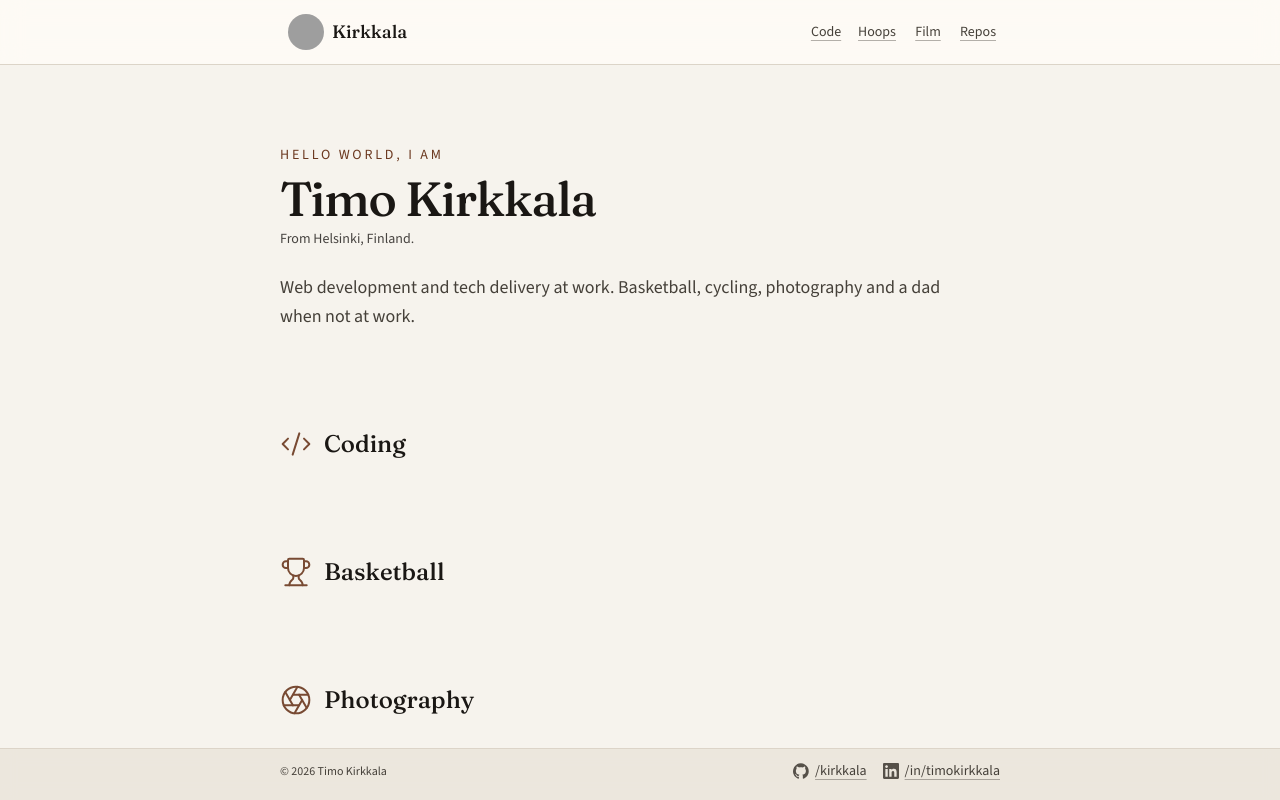
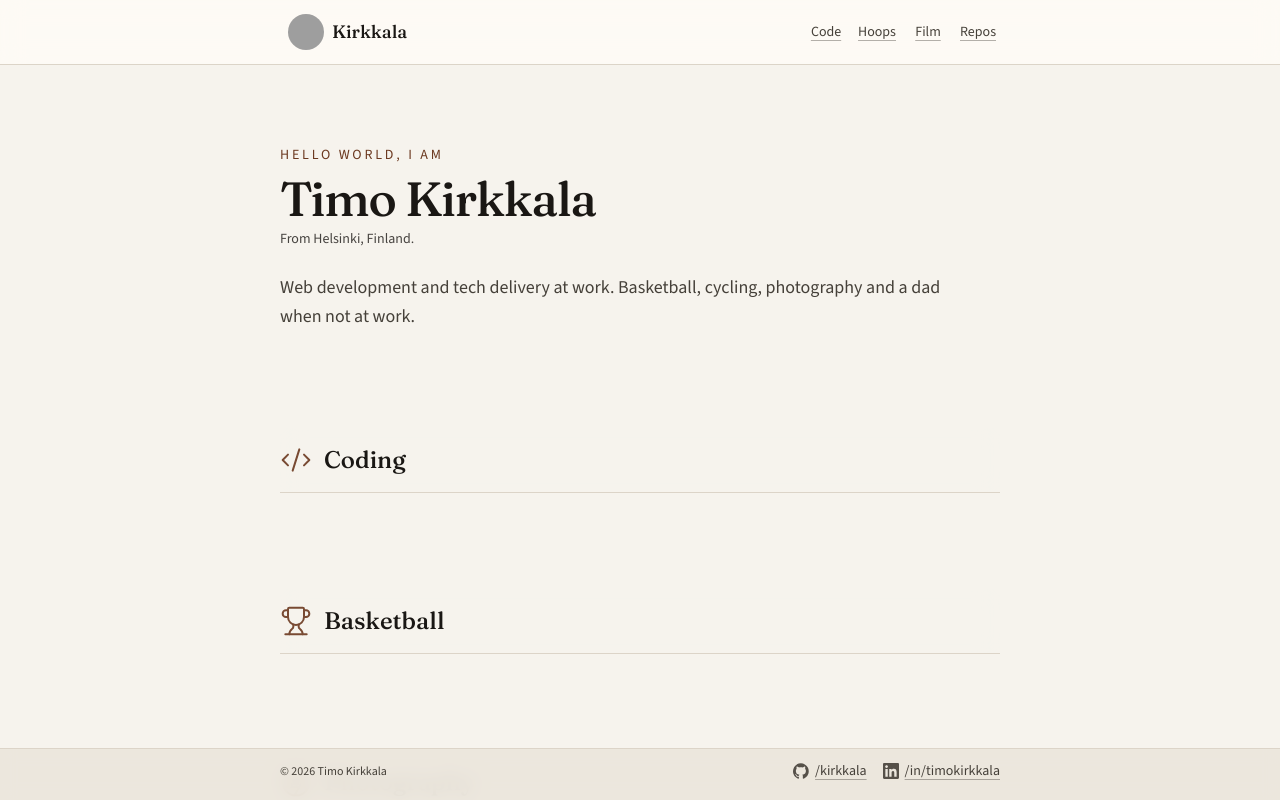
Before and after one commit to kirkkala/kirkkala-site, a Next.js app: page / in a window 1280 px wide. Shown: the top 800 px of the page. Built offline with nearby package versions, Linux system fonts and the light colour scheme; no server answers; grey boxes are pictures that could not be loaded.

Commit message:
Menu/accordion scrolling

```diff
--- a/src/app/globals.css
+++ b/src/app/globals.css
@@ -3,6 +3,8 @@
 :root {
   /* Sticky header clearance for #anchors (must stay ≥ visual header height) */
   --header-scroll-gap: 4.5rem;
+  /* Measured .site-header height (px); sticky section titles use this so they sit flush under the header */
+  --header-height: 4.5rem;
   /* Fixed footer bar — keep in sync with .site-footer / .footer-inner vertical size */
   --footer-fixed-height: 3.25rem;
   --paper: #f6f3ed;
@@ -269,6 +271,18 @@ button:focus-visible {
     @apply flex scroll-mt-[var(--header-scroll-gap)] flex-col gap-0;
   }
 
+  /* Stays under the site header while scrolling this section; scrolls away when the next section enters. */
+  .section-accordion-heading {
+    position: sticky;
+    /* Flush under .site-header — uses real header height, not --header-scroll-gap (+buffer) */
+    top: var(--header-height);
+    z-index: 35;
+    /* Match main column (paper); translucency lets backdrop-blur read when body scrolls underneath */
+    @apply border-b border-border bg-paper/82 backdrop-blur-md;
+    padding-top: 1rem;
+    padding-bottom: 1rem;
+  }
+
   .section-accordion-panel-outer {
     display: grid;
     grid-template-rows: 0fr;
--- a/src/components/header-in-page-nav.tsx
+++ b/src/components/header-in-page-nav.tsx
@@ -19,8 +19,38 @@ const items = [
 /** Breathing room so the section title sits just under the header border. */
 const HEADER_SCROLL_BUFFER_PX = 8;
 
+/**
+ * Scroll-spy band: section `#id` top must pass within this distance below the header gap line
+ * to count as “current”. ~matches sticky title row height so nav tracks before the next section.
+ */
+const SCROLL_SPY_SECTION_TOP_SLOP_PX = 56;
+
 /** Slightly after `.section-accordion-panel-outer` close transition (280ms) so layout is settled before scroll. */
 const ACCORDION_CLOSE_LAYOUT_MS = 300;
+
+/**
+ * Same value as `--header-scroll-gap` (header height + buffer). Using this for the active-link
+ * threshold avoids `scrollPaddingTop` parsing as 0 in some engines when it comes from `var()`.
+ */
+function readScrollGapPx(): number {
+  const root = document.documentElement;
+  const fromVar = getComputedStyle(root)
+    .getPropertyValue("--header-scroll-gap")
+    .trim();
+  if (fromVar) {
+    const n = Number.parseFloat(fromVar);
+    if (Number.isFinite(n) && n > 0) return n;
+  }
+  const fromScrollPadding = Number.parseFloat(
+    getComputedStyle(root).scrollPaddingTop,
+  );
+  if (Number.isFinite(fromScrollPadding) && fromScrollPadding > 0) {
+    return fromScrollPadding;
+  }
+  const header = document.querySelector(".site-header");
+  const h = header?.getBoundingClientRect().height ?? 0;
+  return Math.ceil(h) + HEADER_SCROLL_BUFFER_PX;
+}
 
 /**
  * Close every section, scroll to the target (collapsed, so the title aligns under the header),
@@ -64,6 +94,7 @@ export function HeaderInPageNav() {
 
     const apply = () => {
       const h = Math.ceil(header.getBoundingClientRect().height);
+      document.documentElement.style.setProperty("--header-height", `${h}px`);
       document.documentElement.style.setProperty(
         "--header-scroll-gap",
         `${h + HEADER_SCROLL_BUFFER_PX}px`,
@@ -78,6 +109,7 @@ export function HeaderInPageNav() {
     return () => {
       ro?.disconnect();
       window.removeEventListener("resize", apply);
+      document.documentElement.style.removeProperty("--header-height");
       document.documentElement.style.removeProperty("--header-scroll-gap");
     };
   }, []);
@@ -110,11 +142,7 @@ export function HeaderInPageNav() {
         }
       }
 
-      const pad = parseFloat(
-        getComputedStyle(document.documentElement).scrollPaddingTop,
-      );
-      const band =
-        Math.max(header.getBoundingClientRect().bottom, pad || 0) + 2;
+      const band = readScrollGapPx() + SCROLL_SPY_SECTION_TOP_SLOP_PX;
       let id: string | null = null;
       for (const x of items) {
         const el = document.getElementById(x.id);
@@ -164,6 +192,7 @@ export function HeaderInPageNav() {
             onClick={(e) => {
               if (!onHome) return;
               e.preventDefault();
+              setActiveId(item.id);
               closeScrollThenOpenSection(item.id);
             }}
           >
--- a/src/components/section-accordion.tsx
+++ b/src/components/section-accordion.tsx
@@ -62,7 +62,7 @@ export function SectionAccordion({
 
   return (
     <div id={id} data-open={open} className={rootClass}>
-      <h2 className="title-section title-section-with-icon m-0">
+      <h2 className="section-accordion-heading title-section title-section-with-icon m-0">
         <button
           type="button"
           id={triggerId}
```
